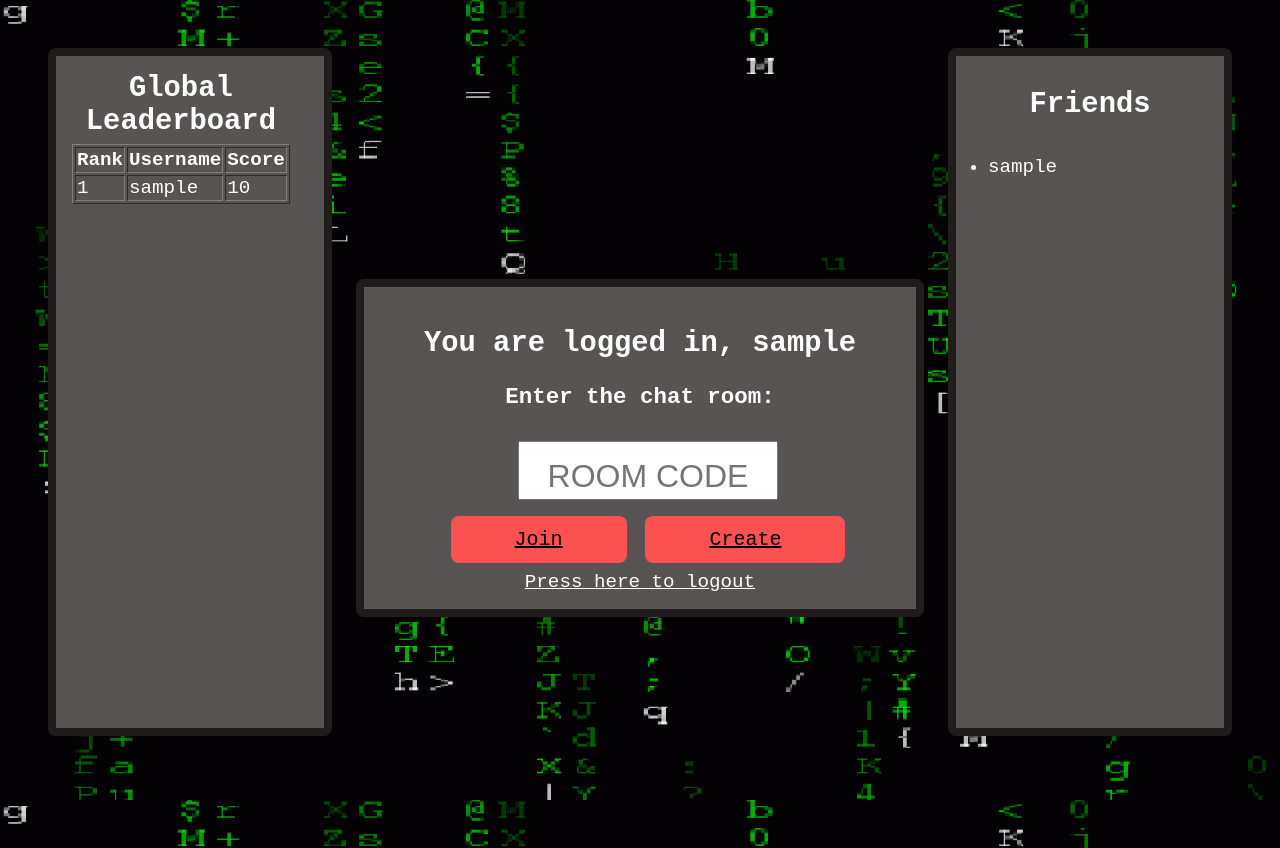
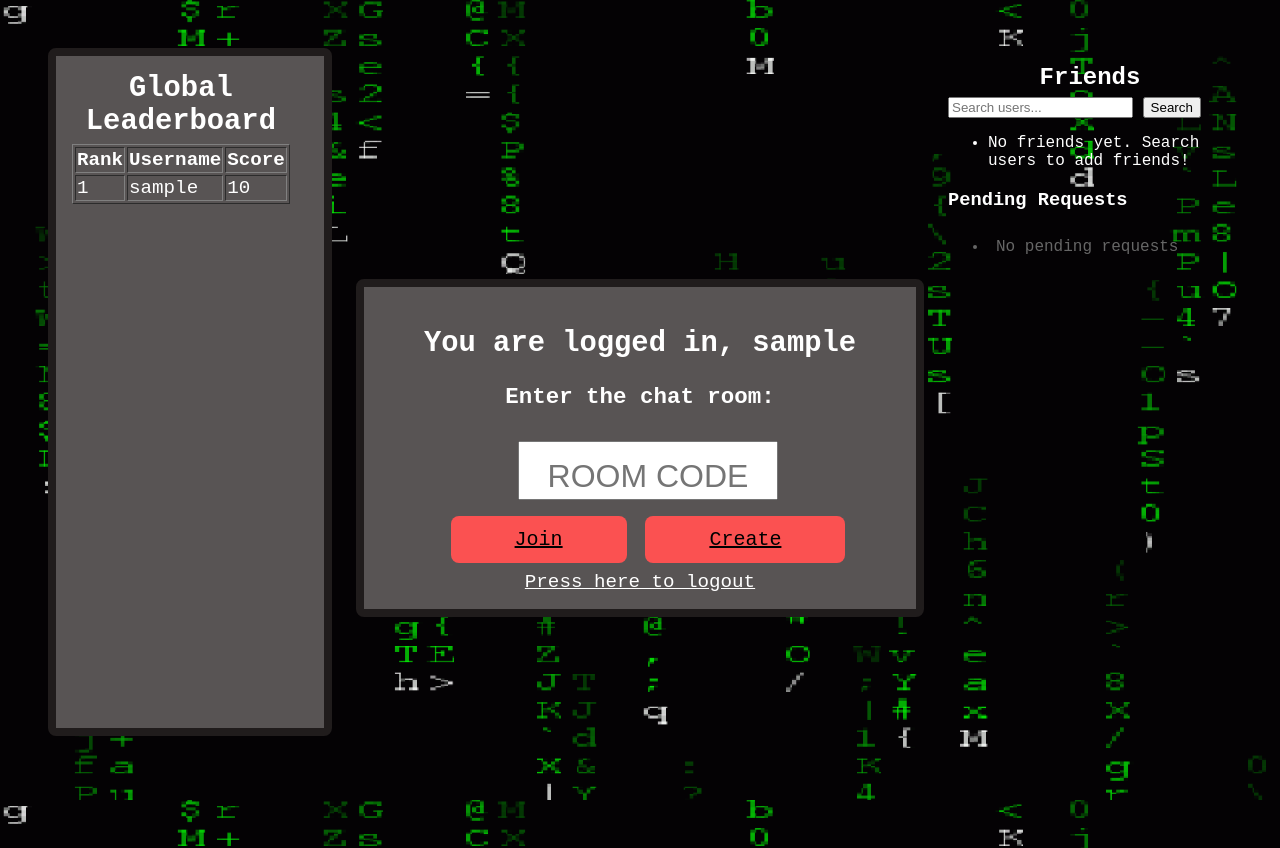
Before and after one commit to FerRojasChoco/chatroom_project, a Flask app: page /chat/dashboard in a window 1280 px wide. Run offline with Flask 3, Linux system fonts and the light colour scheme; a user stored in the database is signed in; tables that the repository leaves empty hold one stand-in row (values such as "Sample post"); some libraries are stand-ins or nearby versions.

Commit message:
friends requests implemented (basic)

```diff
--- a/app/chat/routes.py
+++ b/app/chat/routes.py
@@ -1,8 +1,10 @@
-from flask import render_template, request, session, redirect, url_for, current_app
+from flask import render_template, request, session, redirect, url_for, current_app, jsonify
 from flask_login import login_required, current_user
 from . import chat_bp
 from ..utils import generate_unique_code, rooms
-from ..models import db, Code, GlobalLeaderboard
+from ..models import db, Code, GlobalLeaderboard, User, Friendship
+from sqlalchemy import or_
+from sqlalchemy.orm import joinedload
 
 #~~~ Dashboard (logged in) route block ~~~#
 @chat_bp.route("/dashboard", methods=['GET', 'POST'])
@@ -44,7 +46,12 @@ def dashboard():
 
     leaderboard = db.session.query(GlobalLeaderboard).order_by(GlobalLeaderboard.score.desc()).all()
 
-    return render_template('dashboard.html', name=current_user.username, leaderboard=leaderboard)
+    pending_requests = Friendship.query.options(joinedload(Friendship.sender)).filter(
+        Friendship.friend_id == current_user.id,
+        Friendship.status == 'pending'
+    ).all()
+
+    return render_template('dashboard.html', name=current_user.username, leaderboard=leaderboard, pending_requests=pending_requests)
 
 
 
@@ -76,3 +83,70 @@ def room():
         messages=rooms[room_id]["messages"],
         snippet=rooms[room_id]["current_code"].full_code
     )
+
+#~~~ Friend system block ~~~#
+@chat_bp.route("/add_friend/<username>", methods=['POST'])
+@login_required
+def add_friend(username):
+    if current_user.username == username:
+        return jsonify(error="You cannot add yourself"), 400
+
+    friend = User.query.filter_by(username=username).first_or_404()
+
+    existing = Friendship.query.filter(or_(
+            (Friendship.user_id == current_user.id) & (Friendship.friend_id == friend.id),
+            (Friendship.user_id == friend.id) & (Friendship.friend_id == current_user.id)
+        )).first()
+
+    if existing:
+        if existing.status == 'pending':
+            return jsonify(error="Friend request already pending"), 400
+        if existing.status == 'accepted':
+            return jsonify(error="Already friends"), 400
+
+    new_request = Friendship(
+        user_id=current_user.id,
+        friend_id=friend.id,
+        status='pending'
+    )
+    db.session.add(new_request)
+    db.session.commit()
+
+    return jsonify(success=True, message=f"Request sent to {username}")
+
+@chat_bp.route("/respond_request/<int:request_id>/<action>", methods=['POST'])
+@login_required
+def respond_request(request_id, action):
+    req = Friendship.query.get_or_404(request_id)
+
+    if req.friend_id != current_user.id:
+        return jsonify(error="Unauthorized"), 403
+
+    try:
+        if action == 'accept':
+            req.status = 'accepted'
+            db.session.commit()
+            return jsonify(success=True, message="Friend request accepted")
+        else:
+            db.session.delete(req)
+            db.session.commit()
+            return jsonify(success=True, message="Request declined")
+    except Exception as e:
+        db.session.rollback()
+        return jsonify(error=str(e)), 500
+
+@chat_bp.route("/search_users")
+@login_required
+def search_users():
+    query = request.args.get('q', '').strip()
+
+    users = User.query.filter(
+        User.username.ilike(f'%{query}%'),
+        User.id != current_user.id
+    ).limit(10).all()
+
+    return jsonify([{
+        'id': u.id,
+        'username': u.username,
+        'score': u.score if u.score else 0
+    } for u in users])
--- a/templates/chat/dashboard.html
+++ b/templates/chat/dashboard.html
@@ -54,15 +54,92 @@
         </div>
     </div>
 
-     <aside class="intro_1 dashboard-leaderboard">
-        <!-- Added to display the leaderboard-->
+     <aside class="friends-section">
         <h3 style="margin-bottom: 0.4rem; margin-top: 1rem; font-weight: bold; font-size: 1.5em; text-align: center;">Friends</h3>
-        <ul class="room-chat" style="box-shadow: none;">
-            {% for user in leaderboard %}
-            <li>{{ user.username }}</li>
+
+        <div class="friend-search">
+            <input type="text" id="friend-search" placeholder="Search users...">
+            <button onclick="searchUsers()">Search</button>
+            <div id="search-results"></div>
+        </div>
+
+        <ul id="friend-list">
+            {% for friend in friends %}
+            <li>
+                <span>{{ friend.username }}</span>
+                <span>Score: {{ friend.score|default(0) }}</span>
+                <button onclick="inviteFriend('{{ friend.username }}')">Invite</button>
+            </li>
+            {% else %}
+                <li class="no-friends">No friends yet. Search users to add friends!</li>
             {% endfor %}
         </ul>
+
+        <div class="pending-requests">
+            <h3>Pending Requests</h3>
+            <ul id="pending-requests-list">
+                {% for req in pending_requests %}
+                <li data-request-li-id="{{ req.id }}">
+                    {{ req.sender.username }}  <!-- Now correctly shows requester's name -->
+                    <div>
+                        <button onclick="respondRequest('{{ req.id }}', 'accept')">✓</button>
+                        <button onclick="respondRequest('{{ req.id }}', 'decline')">✗</button>
+                    </div>
+                </li>
+                {% else %}
+                <li style="color: #666; padding: 0.5rem;">No pending requests</li>
+                {% endfor %}
+            </ul>
+        </div>
+
     </aside>
 </div>
 
+<script type="text/javascript">
+    //~~~ Search Users ~~~//
+    function searchUsers() {
+        const query = document.getElementById('friend-search').value;
+        fetch(`/chat/search_users?q=${encodeURIComponent(query)}`)
+            .then(response => response.json())
+            .then(users => {
+                const resultsDiv = document.getElementById('search-results');
+                resultsDiv.innerHTML = users.map(user => `
+                    <div class="search-result">
+                        ${user.username} (Score: ${user.score})
+                        <button onclick="sendFriendRequest('${user.username}')">
+                            Add Friend
+                        </button>
+                    </div>
+                `).join('');
+            });
+    }
+
+    //~~~ Send Friend Request ~~~//
+    function sendFriendRequest(username) {
+        fetch(`/chat/add_friend/${encodeURIComponent(username)}`, {
+            method: 'POST'
+        })
+        .then(response => response.json())
+        .then(data => {
+            if(data.error) alert(data.error);
+            else alert(data.message);
+        });
+    }
+
+    //~~~ Respond to Request ~~~//
+    function respondRequest(requestId, action) {
+        fetch(`/chat/respond_request/${requestId}/${action}`, {
+            method: 'POST'
+        })
+        .then(response => response.json())
+        .then(data => {
+            if(data.error) alert(data.error);
+            else {
+                document.querySelector(`li[data-request-id="${requestId}"]`).remove();
+                alert(data.message);
+            }
+        });
+    }
+</script>
+
 {% endblock %}
```
Also changed, not shown: app/models.py (+46 -0 lines).
